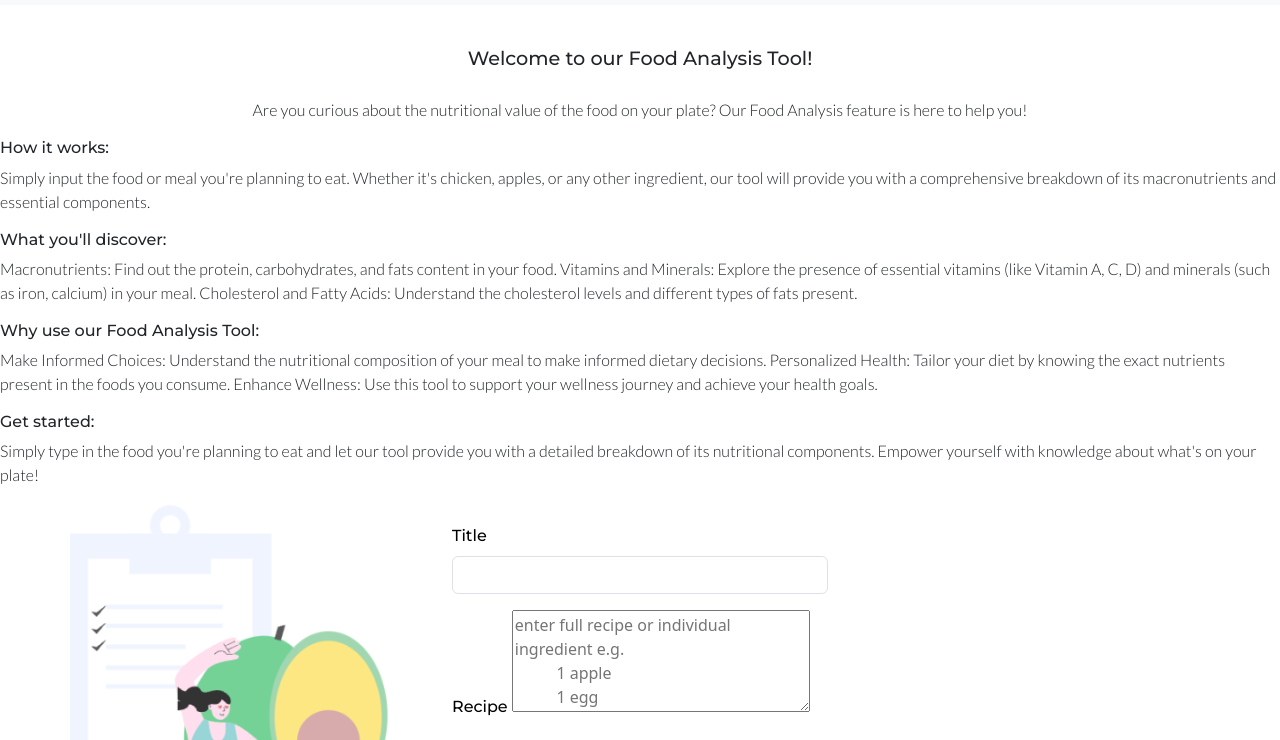
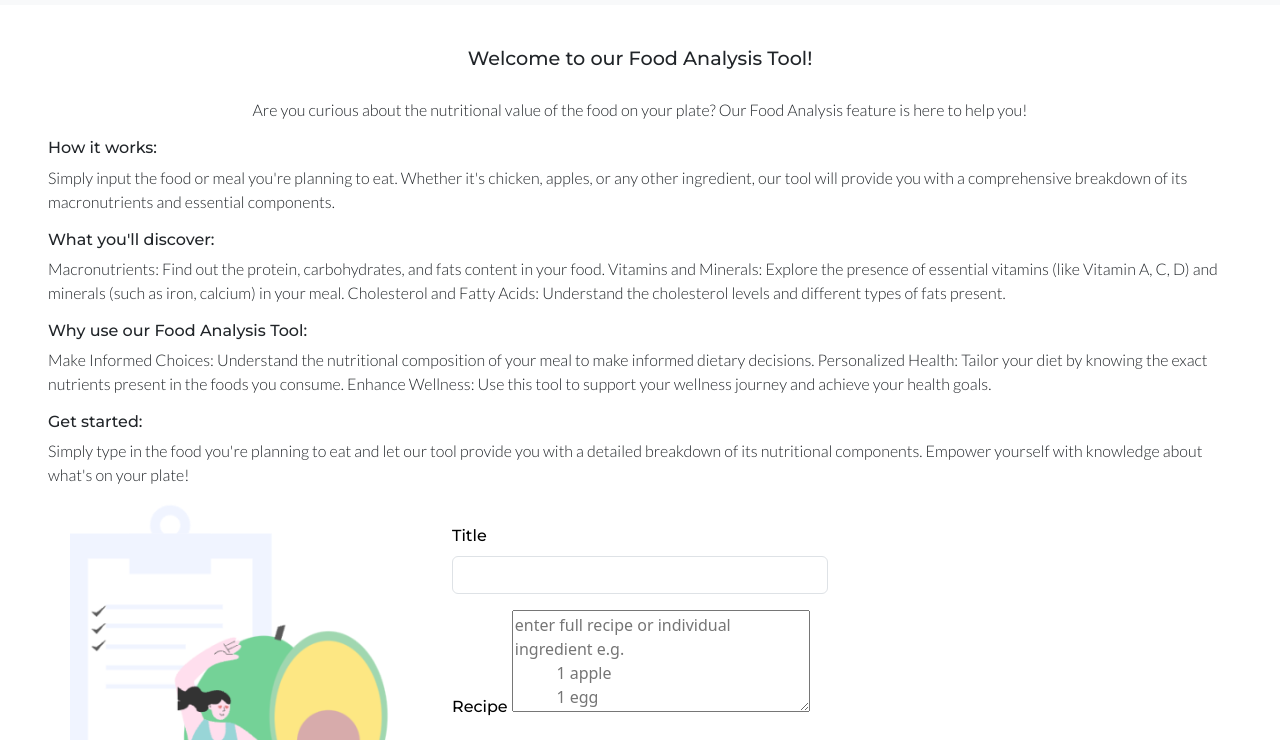
Before and after one commit to newbotic/GoFoodie, a plain HTML site: page foodsis.html in a window 1280 px wide. Shown: the part 51-791 px from the top of the page. Drawn offline with nearby package versions, Linux system fonts and the light colour scheme.

Commit message:
foodsis page

```diff
--- a/foodsis.html
+++ b/foodsis.html
@@ -50,6 +50,7 @@
   .container-fluid {
     display: grid;
   }
+
 </style>
 
 <body>
@@ -96,27 +97,27 @@
 
   <!-- Description -->
 
-  <h6>How it works:</h6>
+  <h6 class="mx-5">How it works:</h6>
 
-  <p> Simply input the food or meal you're planning to eat. Whether it's chicken, apples, or any other ingredient, our
+  <p  class="mx-5" > Simply input the food or meal you're planning to eat. Whether it's chicken, apples, or any other ingredient, our
     tool will provide you with a comprehensive breakdown of its macronutrients and essential components.</p>
 
-  <h6>What you'll discover:</h6>
+  <h6 class="mx-5" >What you'll discover:</h6>
 
-  <p>Macronutrients: Find out the protein, carbohydrates, and fats content in your food.
+  <p class="mx-5"  >Macronutrients: Find out the protein, carbohydrates, and fats content in your food.
     Vitamins and Minerals: Explore the presence of essential vitamins (like Vitamin A, C, D) and minerals (such as iron,
     calcium) in your meal.
     Cholesterol and Fatty Acids: Understand the cholesterol levels and different types of fats present. </p>
 
-  <h6> Why use our Food Analysis Tool:</h6>
+  <h6 class="mx-5" > Why use our Food Analysis Tool:</h6>
 
-  <p> Make Informed Choices: Understand the nutritional composition of your meal to make informed dietary decisions.
+  <p  class="mx-5" > Make Informed Choices: Understand the nutritional composition of your meal to make informed dietary decisions.
     Personalized Health: Tailor your diet by knowing the exact nutrients present in the foods you consume.
     Enhance Wellness: Use this tool to support your wellness journey and achieve your health goals.</p>
 
-  <h6>Get started:</h6>
+  <h6 class="mx-5" >Get started:</h6>
 
-  <p>Simply type in the food you're planning to eat and let our tool provide you with a detailed breakdown of its
+  <p class="mx-5" >Simply type in the food you're planning to eat and let our tool provide you with a detailed breakdown of its
     nutritional components. Empower yourself with knowledge about what's on your plate!</p>
 
   <!-- Description End -->
@@ -148,7 +149,7 @@
 
   <!-- input analysis  end -->
   <!-- display the local stored data start -->
-  <div class="container-fluid">
+  <div id="goalButtonDiv" class="container-fluid">
     <div id="goalCaloriesDiv"></div>
     <button id="renderHistoryDataBtn">Display Your Goals</button>
 
```
Also changed, not shown: assets/css/style.css (+18 -0 lines), foodie.html (+2 -3 lines).
